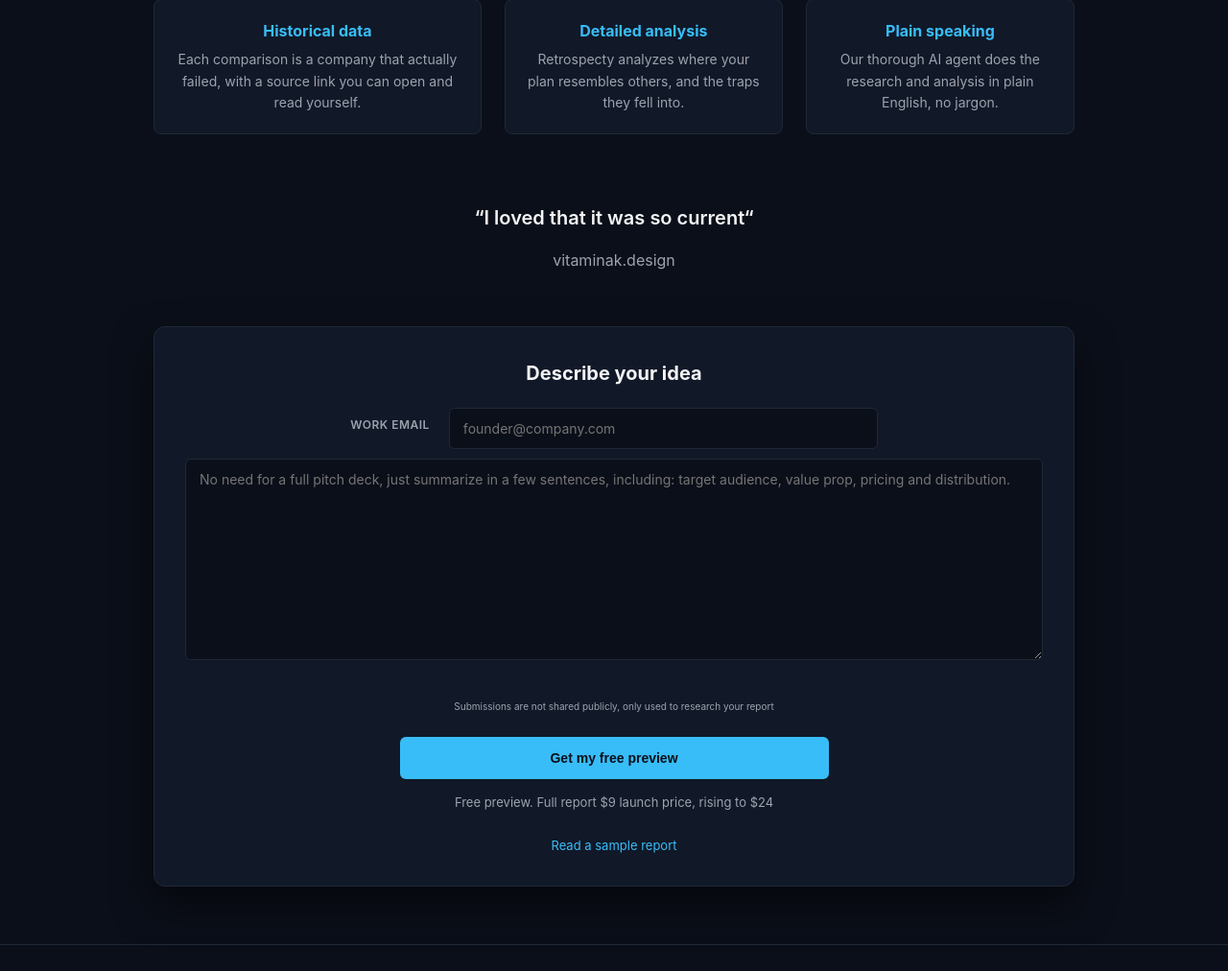
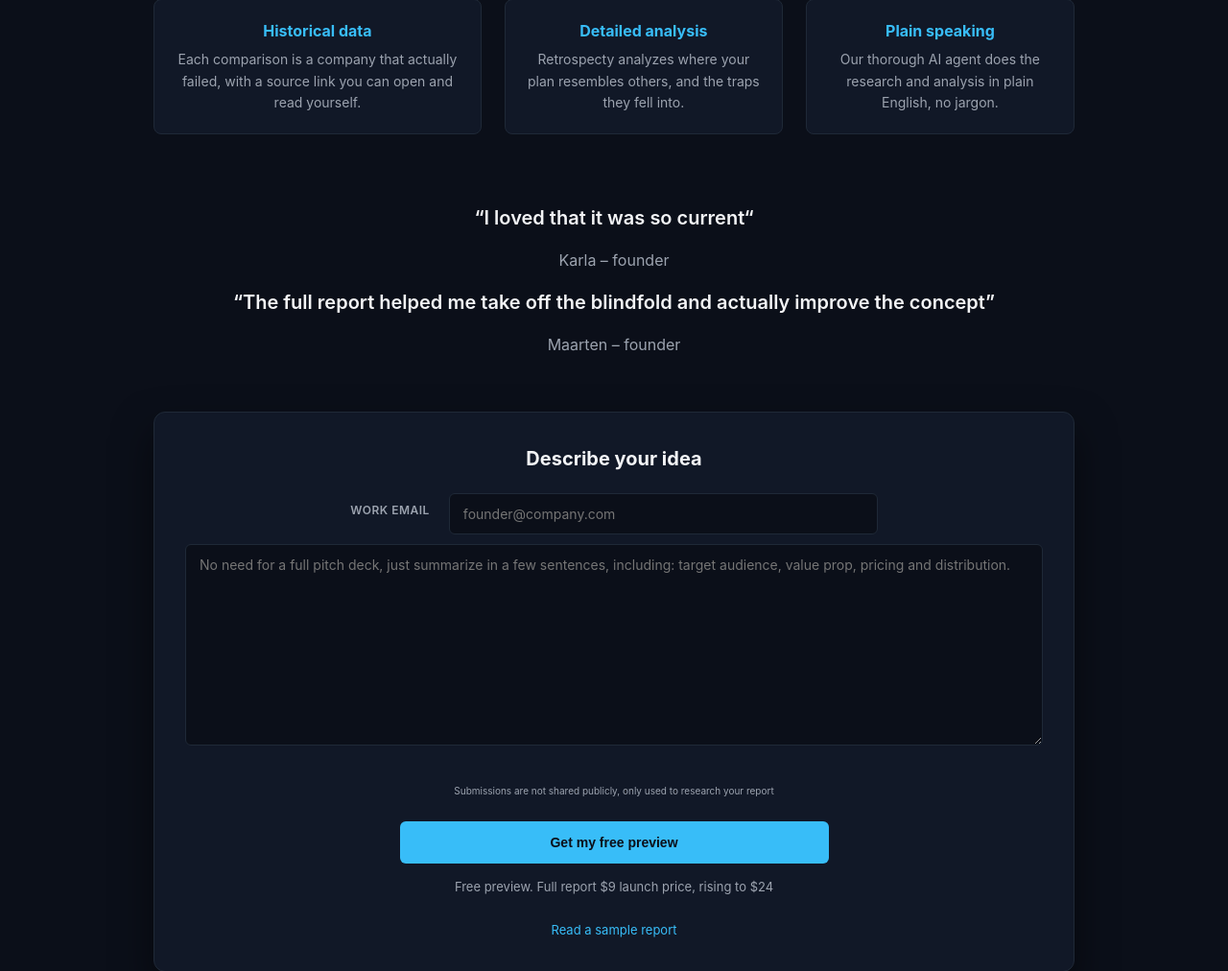
Before and after one commit to markbowley/retrospecty-portal, a FastAPI app: page / in a window 1280 px wide. Shown: the part 463-1475 px from the top of the page at 96% size. Run offline with FastAPI, Linux system fonts and the light colour scheme; some libraries are stand-ins or nearby versions.

Commit message:
Added testimonial

```diff
--- a/templates/home.html
+++ b/templates/home.html
@@ -19,7 +19,9 @@
         </div>
     <section class="quote">
       <blockquote cite="https://vitaminak.design">“I loved that it was so current“</blockquote>
-      <figcaption><cite><a href="https://vitaminak.design">vitaminak.design</a></cite></figcaption>
+      <figcaption><cite><a href="https://vitaminak.design">Karla – founder</a></cite></figcaption>
+      <blockquote cite="https://news.ycombinator.com/item?id=50532963">“The full report helped me take off the blindfold and actually improve the concept”</blockquote>
+      <figcaption><cite><a href="https://news.ycombinator.com/item?id=50532963">Maarten – founder</a></cite></figcaption>
     </section>
         <div class="form-container">
             <h2>{{ c.form_heading }}</h2>
```
